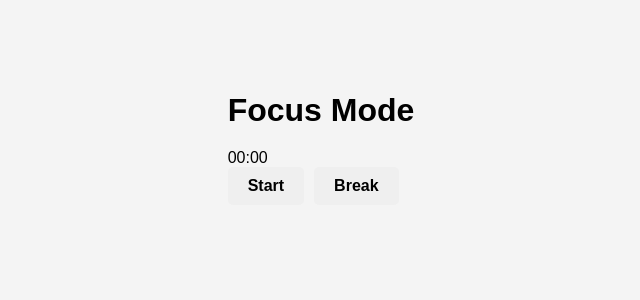
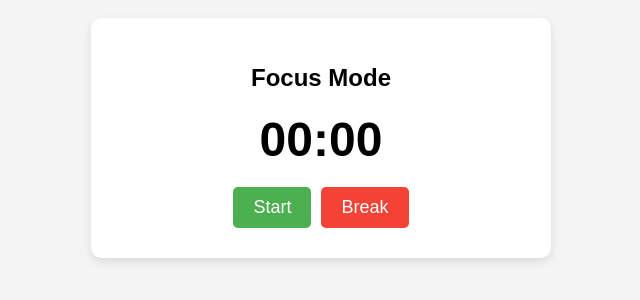
Before and after one commit to adlicem/timer-2c, a plain HTML site: page index.html in a window 1280 px wide. Shown: the part 262-562 px from the top of the page, without its empty margins (319-959 px from the left). Drawn offline with Linux system fonts and the light colour scheme.

Commit message:
Update styles.css

```diff
--- a/styles.css
+++ b/styles.css
@@ -1,58 +1,72 @@
+/* General Page Styling */
 body {
-  display: flex;
-  flex-direction: column;
-  align-items: center;
-  justify-content: center;
-  height: 100vh;
+    font-family: Arial, sans-serif;
+    text-align: center;
+    background-color: #f4f4f4;
     margin: 0;
-  background-color: #f4f4f4;
-  font-family: Arial, sans-serif;
-}
-
-h1 {
-  margin-bottom: 20px;
-}
-
-#timerDisplay {
-  width: 150px;
-  height: 150px;
-  border-radius: 50%;
-  background: #fff;
+    padding: 0;
     display: flex;
     justify-content: center;
     align-items: center;
-  font-size: 24px;
-  font-weight: bold;
-  box-shadow: 0 4px 6px rgba(0, 0, 0, 0.1);
-  border: 5px solid #007bff;
-  margin-bottom: 20px;
+    height: 100vh;
 }
 
+/* Container */
+.container {
+    background: white;
+    padding: 30px;
+    border-radius: 10px;
+    box-shadow: 0px 4px 10px rgba(0, 0, 0, 0.1);
+    max-width: 400px;
+    width: 90%;
+}
+
+/* Mode Title */
+h1 {
+    font-size: 24px;
+    margin-bottom: 10px;
+}
+
+/* Timer Display */
+#timer {
+    font-size: 48px;
+    font-weight: bold;
+    margin: 20px 0;
+}
+
+/* Button Container */
 .buttons {
     display: flex;
+    justify-content: center;
     gap: 10px;
 }
 
+/* Buttons */
 button {
+    font-size: 18px;
     padding: 10px 20px;
     border: none;
     cursor: pointer;
-  font-size: 16px;
     border-radius: 5px;
-  font-weight: bold;
+    transition: 0.2s ease-in-out;
 }
 
-#startBtn {
-  background: #28a745;
-  color: #fff;
+/* Start/Stop Button */
+#toggle-btn {
+    background-color: #4caf50;
+    color: white;
 }
 
-#stopBtn {
-  background: #dc3545;
-  color: #fff;
+#toggle-btn:hover {
+    background-color: #45a049;
 }
 
-#toggleBtn {
-  background: #ffc107;
-  color: #000;
+/* Break Button */
+#break-btn {
+    background-color: #f44336;
+    color: white;
 }
+
+#break-btn:hover {
+    background-color: #d32f2f;
+}
```
Lines whose indentation alone changed are shown as unchanged.
